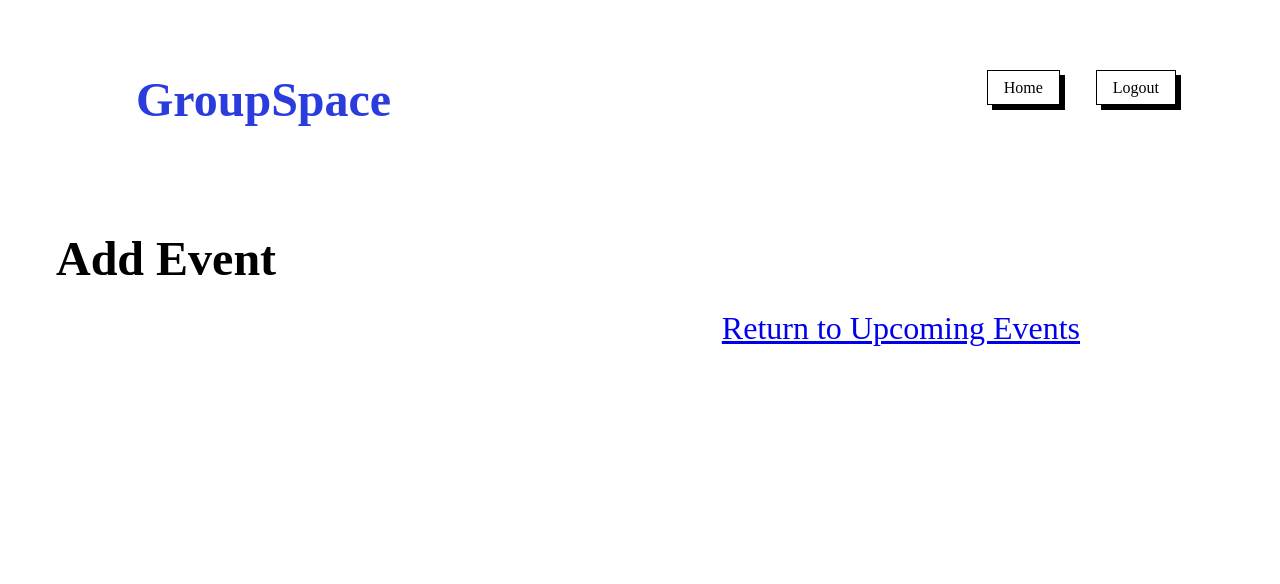
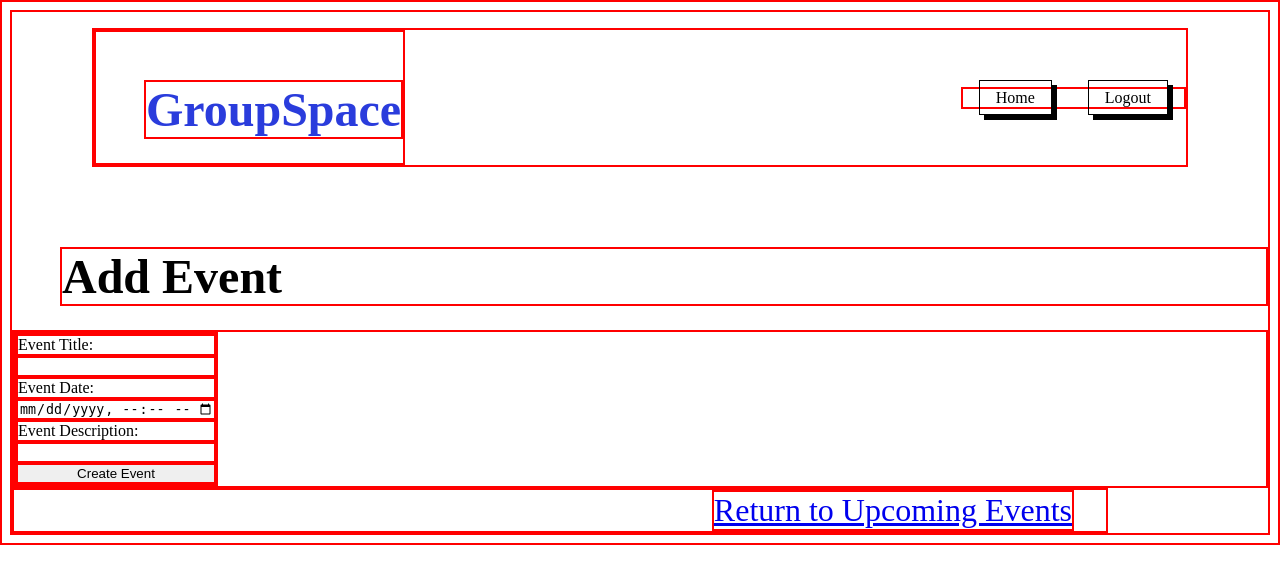
Before and after one commit to GJBOW1/social_media, a Flask app: template flask_app/templates/add_event.html in a window 1280 px wide. Shown: the top 584 px of the page. Run offline with Flask 3, Linux system fonts and the light colour scheme; the template is opened without the code that fills it, so the values that code supplies are empty.

Commit message:
addded the form to create an event. Next step is to create a model for events and recall the events in the dashboard template.

```diff
--- a/flask_app/models/group.py
+++ b/flask_app/models/group.py
@@ -56,6 +56,11 @@ class Group:
         query = "DELETE FROM teams WHERE id = %(id)s;"
         return connectToMySQL('groupspace_schema').query_db(query,data)
 
+    @classmethod
+    def save_event(cls, data):
+        query = "INSERT INTO events (event, date_time, comment, team_id) VALUES (%(event)s, %(date_time)s, %(comment)s, %(team_id)s);"
+        return connectToMySQL('groupspace_schema').query_db(query, data)
+
     @staticmethod
     def validate_group(group):
         is_valid = True
--- a/flask_app/static/dashboard_style.css
+++ b/flask_app/static/dashboard_style.css
@@ -40,29 +40,34 @@ body {
 
 .lower_wrapper {
     display: flex;
+    flex: 1;
 }
 
 /* LEFT COLUMN */
 
 .left_column {
     display: flex;
+    flex: 1;
     margin: 0em 1em 0em 1em;
     flex-direction: column;
 }
 
 .calendar {
     display: flex;
+    flex: 1;
 }
 
 .shared_links {
     display: flex;
     flex-direction: column;
     padding: 0em 0em 1em 0em;
+    flex: 1;
 }
 
 .birthday_wrapper {
     display: flex;
     flex-direction: column;
+    flex: 1;
 }
 
 /* MIDDLE COLUMN */
@@ -72,15 +77,18 @@ body {
     flex-direction: column;
     width: 80em;
     border: solid black 2px;
+    flex: 1;
 }
 
 .middle_header {
     display:flex;
+    flex: 1;
 }
 
 .second_row_middle {
     display: flex;
     align-items: center;
+    flex: 1;
 }
 
 .second_row_middle img {
@@ -94,6 +102,7 @@ body {
     width: 10em;
     height: 10em;
     border: solid black 1px;
+    flex: 1;
 }
 
 .message_board  {
@@ -102,6 +111,7 @@ body {
     border: solid black 1px;
     width: 20em;
     height: 10em;
+    flex: 1;
 }
 
 .upcoming_events {
@@ -110,6 +120,7 @@ body {
     border: solid black 1px;
     width: 50em;
     height: 10em;
+    flex: 1;
 }
 
 .middle_bottom {
@@ -140,6 +151,7 @@ body {
     display: flex;
     align-items: center;
     margin: .25em 0em 0em 0em;
+    flex: 1;
 }
 
 .middle_bottom_left_location img {
@@ -149,28 +161,33 @@ body {
 
 .middle_bottom_left_photos_row1, .middle_bottom_left_photos_row2 {
     display: flex;
+    flex: 1;
 }
 
 .middle_bottom_left_photos_row1 img, .middle_bottom_left_photos_row2 img {
     width: 5em;
     height: 5em;
     margin: 1em;
+    flex: 1;
 
 }
 
 .location, .date_time, .collage {
     display: flex;
+    flex: 1;
 }
 
 .middle_bottom_right {
     display: flex;
     flex-direction: column;
+    flex: 1;
 }
 
 .middle_bottom_right p {
     width: 50em;
     border: solid black 1px;
     padding: 1em;
+    flex: 1;
 }
 
 /* RIGHT COLUMN */
@@ -186,6 +203,7 @@ body {
 .weather, .time_location {
     display: flex;
     flex-direction: column;
+    flex: 1;
 }
 
 .weather a, .time_location a {
@@ -193,4 +211,5 @@ body {
     margin: 1em 0em 1em 0em;
     text-decoration: none;
     color: black;
+    flex: 1;
 }
--- a/flask_app/static/events_style.css
+++ b/flask_app/static/events_style.css
@@ -1,3 +1,7 @@
+* {
+    border: red 2px solid;
+}
+
 .events_nav {
     display: flex;
     justify-content: flex-end;
--- a/flask_app/templates/add_event.html
+++ b/flask_app/templates/add_event.html
@@ -19,6 +19,17 @@
         </div>
     </div>
     <h1>Add Event</h1>
+    <div class="event_add_form">
+        <form action="/create_event" method="POST">
+            <label for="event">Event Title:</label>
+            <input type="text" name="event">
+            <label for="date_time">Event Date:</label>
+            <input type="datetime-local" name="date_time">
+            <label for="comment">Event Description:</label>
+            <input type="text" name="comment">
+            <input type="submit" value="Create Event">
+        </form>
+    </div>
     <div class="events_nav">
         <a href="/upcoming_events">Return to Upcoming Events</a>
     </div>
--- a/flask_app/templates/dashboard.html
+++ b/flask_app/templates/dashboard.html
@@ -67,6 +67,9 @@
                 </div>
                 <div class="upcoming_events">
                     <a href="/upcoming_events">Upcoming Events:</a>
+                    <div class="events_list">
+                        <!-- this is where you will need to create a new events model and list out the events you want to save to the self so you can recall it here using the method: {{events.desired content}}-->
+                    </div>
                 </div>
             </div>
             <div class="middle_bottom">
```
Also changed, not shown: flask_app/controllers/groups.py (+12 -0 lines), README.MD, 3 other files.
